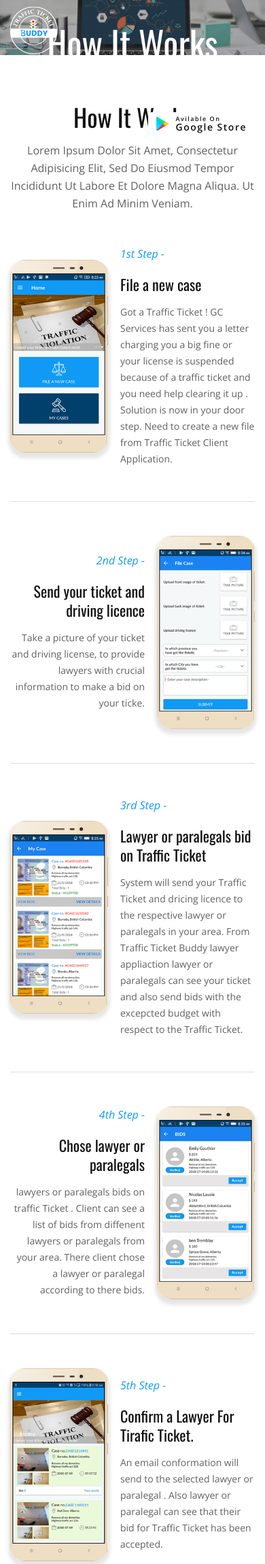
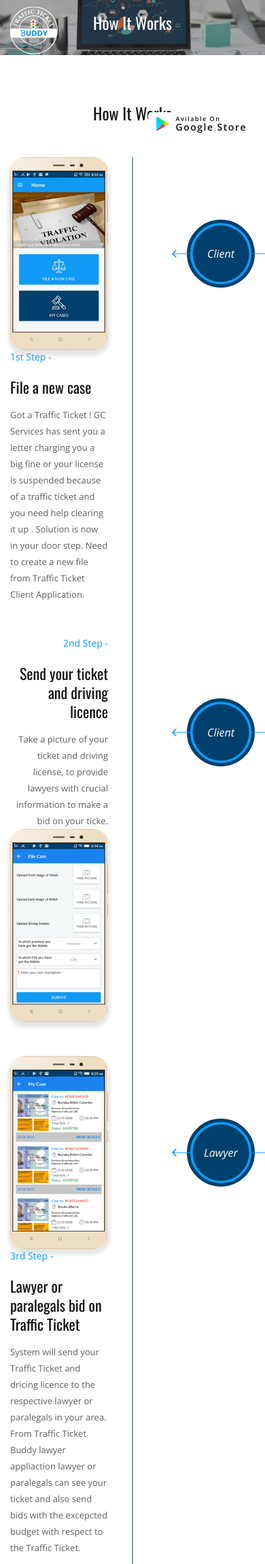
Before and after one commit to yaju1234/trafficbuddy, a PHP site: page /buddy/how-it-works.php in a window 390 px wide. Shown: the top 2300 px of the page at 68% size. Run offline with PHP 8.4, Linux system fonts and the light colour scheme; some libraries are stand-ins or nearby versions.

Commit message:
last changes

```diff
--- a/assets/css/style.css
+++ b/assets/css/style.css
@@ -76,7 +76,19 @@ CSS FOR THE PROJECT STARTS HERE
 .btn:hover { background-color: #01406c; color: #fff; -webkit-box-shadow: 2px 2px 10px 5px rgba(0, 0, 0, 0.3); -moz-box-shadow: 2px 2px 10px 5px rgba(0, 0, 0, 0.3); -ms-box-shadow: 2px 2px 10px 5px rgba(0, 0, 0, 0.3); -o-box-shadow: 2px 2px 10px 5px rgba(0, 0, 0, 0.3); box-shadow: 2px 2px 10px 5px rgba(0, 0, 0, 0.3); }
 
 @media only screen and (max-width: 979px) {
-
+	h2 { font-size: 30px; line-height: 36px; }
+	h5 { font-size: 18px; line-height: 24px; }
+	p { font-size: 13px; }
+	a { font-size: 13px; }
+}
+@media only screen and (max-width: 767px) {
+	h2 { font-size: 28px; line-height: 34px; }
+	p { margin: 0px 0px 6px; }
+}
+@media only screen and (max-width: 639px) {
+	h2 { font-size: 24px; line-height: 30px; }
+	h5 { font-size: 16px; line-height: 22px; }
+	h6 { font-size: 14px; line-height: 20px; }
 }
 
 /* -----HEADER PART START----- */
@@ -192,8 +204,22 @@ footer p a:hover { text-decoration: underline; }
 .inner-banner { position: relative; }
 .inner-banner:before { content: ""; position: absolute; left: 0px; top: 0px; background-image: url('../images/banner-pattern.png'); background-repeat: repeat; background-position: left top; width: 100%; height: 100%; z-index: 2; }
 .inner-banner img { width: 100%; }
-.inner-banner .caption { position: absolute; left: 50%; top: 50%; width: 100%; max-width: 1170px; padding: 60px 15px 0px; text-align: center; transform: translate(-50%, -50%); z-index: 5; }
+.inner-banner .caption { position: absolute; left: 50%; top: 50%; width: 100%; max-width: 1170px; padding: 60px 15px 0px; text-align: center; -webkit-transform: translate(-50%, -50%); -moz-transform: translate(-50%, -50%); -ms-transform: translate(-50%, -50%); -o-transform: translate(-50%, -50%); transform: translate(-50%, -50%); z-index: 5; }
 .inner-banner .caption h2 { color: #fff; font-size: 52px; line-height: 1; }
+
+@media only screen and (max-width: 979px) {
+	.inner-banner .caption { padding: 15px; }
+	.inner-banner .caption h2 { font-size: 40px; }
+}
+@media only screen and (max-width: 767px) {
+	.inner-banner .caption h2 { font-size: 36px; line-height: 42px; }
+}
+@media only screen and (max-width: 639px) {
+	.inner-banner .caption h2 { font-size: 30px; line-height: 36px; }
+}
+@media only screen and (max-width: 479px) {
+	.inner-banner .caption h2 { font-size: 24px; line-height: 30px; }
+}
 
 /* CONTACT SECTION */
 .contact-section { padding: 70px 0px; }
@@ -231,15 +257,23 @@ footer p a:hover { text-decoration: underline; }
 
 
 /* -----HOW IT WORKS----- */
-.how-its-work .row { -webkit-display: flex; display: flex; -webkit-flex-flow: row wrap; flex-flow: row wrap; justify-content: space-between; align-items: center; border-bottom: 1px solid #ddd; padding: 50px 0px; }
+.how-its-work h2 { margin: 0px 0px 50px; }
+.how-its-work .row { -webkit-display: flex; display: flex; -webkit-flex-flow: row wrap; flex-flow: row wrap; justify-content: space-between; align-items: center; padding: 0px 0px 50px; position: relative; }
+.how-its-work .row:before { content: ""; position: absolute; left: 50%; top: 0px; width: 1px; height:100%; background-color: #01406c; -webkit-transform: translateX(-50%); -moz-transform: translateX(-50%); -ms-transform: translateX(-50%); -o-transform: translateX(-50%); transform: translateX(-50%); }
 .how-its-work .screen { width: 40%; text-align: right; }
-.how-its-work .screen img { max-width: 100%; -webkit-box-shadow: 0px 5px 5px 3px rgba(0, 0, 0, 0.1); -moz-box-shadow: 0px 5px 5px 3px rgba(0, 0, 0, 0.1); -ms-box-shadow: 0px 5px 5px 3px rgba(0, 0, 0, 0.1); -o-box-shadow: 0px 5px 5px 3px rgba(0, 0, 0, 0.1); box-shadow: 0px 5px 5px 3px rgba(0, 0, 0, 0.1); border-radius: 22px; }
-.how-its-work .description { width: 55%; text-align: left; }
-.how-its-work .row:nth-child(even) .screen { order: 2; text-align: left; }
-.how-its-work .row:nth-child(even) .description { order: 1; text-align: right; }
+.how-its-work .screen img { max-width: 100%; -webkit-box-shadow: 0px 5px 5px 3px rgba(0, 0, 0, 0.1); -moz-box-shadow: 0px 5px 5px 3px rgba(0, 0, 0, 0.1); -ms-box-shadow: 0px 5px 5px 3px rgba(0, 0, 0, 0.1); -o-box-shadow: 0px 5px 5px 3px rgba(0, 0, 0, 0.1); box-shadow: 0px 5px 5px 3px rgba(0, 0, 0, 0.1); border-radius: 22px; z-index: 2; }
+.how-its-work .app { width: 100px; height: 100px; border-radius: 50%; background-color: #109af5; border: 5px solid #01406c; position: relative; z-index: 5; }
+.how-its-work .app:before, .how-its-work .app:after { content: ""; position: absolute; left: 50%; top: 50%; -webkit-transform: translate(-50%, -50%); -moz-transform: translate(-50%, -50%); -ms-transform: translate(-50%, -50%); -o-transform: translate(-50%, -50%); transform: translate(-50%, -50%); }
+.how-its-work .app:before { width: 92%; height: 92%; border-radius: 50%; background-color: #01406c;  }
+.how-its-work .app:after { width: 144px; height: 13px; background-image: url(../images/works-arrow.png); background-repeat: no-repeat; background-position: 0px 0px; z-index: -1; }
+.how-its-work .app h5 { position: relative; z-index: 9; line-height: 90px; color: #fff; font-style: italic; }
+.how-its-work .description { width: 40%; text-align: left; }
+.how-its-work .row:nth-child(odd) .screen { order: 3; text-align: left; }
+.how-its-work .row:nth-child(odd) .app { order: 2; }
+.how-its-work .row:nth-child(odd) .description { order: 1; text-align: right; }
 .how-its-work .row:last-child { padding-bottom: 0px; border-bottom: none; }
 .how-its-work h4 { font-family: 'Oswald', sans-serif; margin: 0px 0px 15px; color: #111; }
-.how-its-work h6 { font-style: italic; color: #109af5; margin-bottom: 20px; }
+.how-its-work h6 { color: #109af5; margin: 0px 0px 20px; }
 .how-its-work p { line-height: 24px; }
 
 
@@ -281,4 +315,20 @@ footer p a:hover { text-decoration: underline; }
 
 @media only screen and (max-width: 979px) {
 	.terms-condition { padding: 50px 0px; }
+	.terms-condition ul li { font-size: 13px; }
 }
+@media only screen and (max-width: 767px) {
+	.terms-condition { padding: 40px 0px; }
+	.terms-condition h5 { margin: 0px 0px 10px; }
+	.terms-condition h6 { margin: 15px 0px 6px; }
+	.terms-condition ul li { margin: 0px 0px 6px; }
+	.terms-condition ul { margin: 10px 0px 10px 25px; }
+	.terms-condition span { font-weight: 600; }
+}
+@media only screen and (max-width: 639px) {
+	.terms-condition { padding: 30px 0px; }
+	.terms-condition ul { margin: 10px 0px; }
+}
+@media only screen and (max-width: 479px) {
+	.terms-condition { padding: 20px 0px; }
+}
--- a/how-it-works.php
+++ b/how-it-works.php
@@ -7,13 +7,14 @@
 			<h2>how it works</h2>
 		</div>
 	</div>
+
+	<!-- HOW ITS WORK -->
 	<div class="section how-its-work">
 		<div class="container">
 			<h2>how it works</h2>
-			<h6 class="sub-heading">Lorem ipsum dolor sit amet, consectetur adipisicing elit, sed do eiusmod
-			tempor incididunt ut labore et dolore magna aliqua. Ut enim ad minim veniam.</h6>
 			<div class="row">
 				<div class="screen"><img src="assets/images/img-mobile-1.png" alt=""></div>
+				<div class="app"><h5>client</h5></div>
 				<div class="description">
 					<h6>1st Step&nbsp;-</h6>
 					<h4>File a new case</h4>
@@ -22,6 +23,7 @@
 			</div>
 			<div class="row">
 				<div class="screen"><img src="assets/images/img-mobile-2.png" alt=""></div>
+				<div class="app"><h5>client</h5></div>
 				<div class="description">
 					<h6>2nd Step&nbsp;-</h6>
 					<h4>Send your ticket and driving licence</h4>
@@ -30,6 +32,7 @@
 			</div>
 			<div class="row">
 				<div class="screen"><img src="assets/images/img-mobile-3.png" alt=""></div>
+				<div class="app"><h5>Lawyer</h5></div>
 				<div class="description">
 					<h6>3rd Step&nbsp;-</h6>
 					<h4>Lawyer or paralegals bid on Traffic Ticket</h4>
@@ -38,6 +41,7 @@
 			</div>
 			<div class="row">
 				<div class="screen"><img src="assets/images/img-mobile-4.png" alt=""></div>
+				<div class="app"><h5>client</h5></div>
 				<div class="description">
 					<h6>4th Step&nbsp;-</h6>
 					<h4>Chose lawyer or paralegals</h4>
@@ -46,6 +50,7 @@
 			</div>
 			<div class="row">
 				<div class="screen"><img src="assets/images/img-mobile-5.png" alt=""></div>
+				<div class="app"><h5>client</h5></div>
 				<div class="description">
 					<h6>5th Step&nbsp;-</h6>
 					<h4>Confirm a Lawyer For Tirafic Ticket.</h4>
--- a/terms-conditions.php
+++ b/terms-conditions.php
@@ -24,7 +24,7 @@
 			<div class="container">
 				<h2>terms and condition</h2>
 				<h5>Protecting your personal information is our top priority.</h5>
-				<p>This Privacy Policy applies to the products and services of <a href="http://trafficticketbuddy.ca/" target="_blank">trafficticketbuddy.ca</a> (“Trafficticketbuddy,” “TTB,” “we,” “us,” or “our,” for the rest of this agreement) on all platforms and mediums (including the website Trafficticketbuddy.Ca, our mobile website, apps, emails, and agreements generated using Trafficticketbuddy). We are only an intermediary and will not be responsible for anything in the course of this service. By using Trafficticketbuddy, you consent to this Policy.</p>
+				<p>This Privacy Policy applies to the products and services of <em>Trafficticketbuddy.ca</em> (“Trafficticketbuddy,” “TTB,” “we,” “us,” or “our,” for the rest of this agreement) on all platforms and mediums (including the website Trafficticketbuddy.Ca, our mobile website, apps, emails, and agreements generated using Trafficticketbuddy). We are only an intermediary and will not be responsible for anything in the course of this service. By using Trafficticketbuddy, you consent to this Policy.</p>
 				<h6>Collection Of Your Personal Information</h6>
 				<p>The information <em>Trafficticketbuddy</em> collects about you can be described as either “personally identifiable” or “non-personally identifiable.”</p>
 				<p><span>Personally Identifiable Information –</span> When registering for <em>Trafficticketbuddy</em> service, and creating your legal documents using the <em>Trafficticketbuddy</em> application, you provide us with personal information that is unique to you alone (“Personally Identifiable Information”), including but not limited to:</p>
```
Also changed, not shown: assets/images/works-arrow.png (added).
